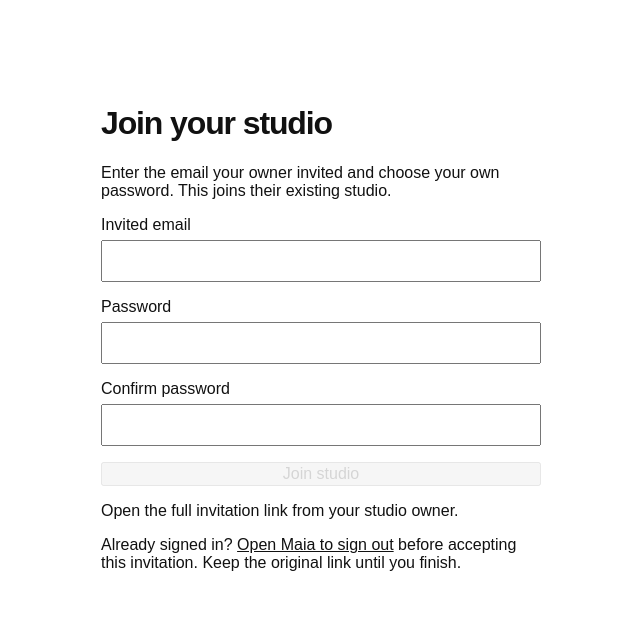
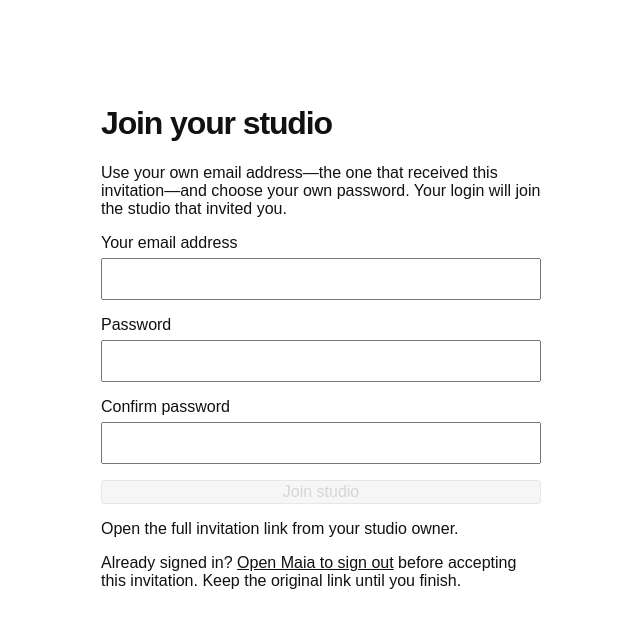
Before and after one commit to xglenng/maia-front-desk, a Next.js app: page /join in a window 1280 px wide. Shown: the top 628 px of the page, without its empty margins (319-959 px from the left). Built offline with nearby package versions, Linux system fonts and the light colour scheme.

Commit message:
Clarify staff invitations use each member's own email

```diff
--- a/app/join/page.tsx
+++ b/app/join/page.tsx
@@ -28,9 +28,9 @@ export default function JoinStudioPage() {
     } catch (error) { setError(error instanceof Error ? error.message : 'Unable to join the studio.'); }
     finally { setBusy(false); }
   }
-  return <main style={{ maxWidth:440,margin:'60px auto',padding:24 }}><h1>Join your studio</h1><p>Enter the email your owner invited and choose your own password. This joins their existing studio.</p>
+  return <main style={{ maxWidth:440,margin:'60px auto',padding:24 }}><h1>Join your studio</h1><p>Use your own email address—the one that received this invitation—and choose your own password. Your login will join the studio that invited you.</p>
     <form onSubmit={accept} style={{ display:'grid',gap:16 }}>
-      <label>Invited email<input name="email" type="email" maxLength={254} autoComplete="username" required style={field}/></label>
+      <label>Your email address<input name="email" type="email" maxLength={254} autoComplete="username" required style={field}/></label>
       <label>Password<input name="password" type="password" minLength={10} maxLength={128} autoComplete="new-password" required style={field}/></label>
       <label>Confirm password<input name="confirmPassword" type="password" minLength={10} maxLength={128} autoComplete="new-password" required style={field}/></label>
       <button disabled={busy || !inviteToken}>{busy ? 'Joining…' : 'Join studio'}</button>
--- a/app/settings/team/page.tsx
+++ b/app/settings/team/page.tsx
@@ -62,7 +62,7 @@ export default function TeamPage() {
     <form onSubmit={event => void create(event)} className="team-add">
       <h2 style={{margin:0}}>Add team member</h2>
       <label>Name<input required minLength={2} maxLength={120} value={name} onChange={event => setName(event.target.value)} style={field}/></label>
-      <label>Email<input required type="email" maxLength={254} value={email} onChange={event => setEmail(event.target.value)} style={field}/></label>
+      <label>Team member’s email<input required type="email" maxLength={254} value={email} onChange={event => setEmail(event.target.value)} style={field}/></label>
       <label>Role<select value={memberType} onChange={event => setMemberType(event.target.value)} style={field}><option value="ARTIST">Artist</option><option value="APPRENTICE">Apprentice · owner approval required</option></select></label>
       {memberType === 'APPRENTICE' && <small>Replies require owner approval. Direct booking is disabled for this new profile.</small>}
       <button className="team-primary" disabled={busy}>{busy ? 'Working…' : 'Add & send invitation'}</button>
@@ -76,7 +76,7 @@ export default function TeamPage() {
       <fieldset className="team-colors"><legend>Color for {artist.display_name}</legend>{ARTIST_COLORS.map(color=><button key={color.value} type="button" className="color-swatch" style={{'--swatch':color.value} as CSSProperties} aria-label={`${color.name} for ${artist.display_name}`} aria-pressed={artist.calendar_color===color.value} disabled={busy} onClick={()=>void saveColor(artist.id,color.value)}>{artist.calendar_color===color.value&&<UiIcon name="check" width="18" height="18"/>}</button>)}</fieldset>
       {!artist.login_email && <div style={{marginTop:12}}>
         {invitingId === artist.id ? <form onSubmit={event => void create(event,artist.id)} style={{display:'grid',gap:10}}>
-          <label>Invite email for {artist.display_name}<input type="email" maxLength={254} required autoFocus value={existingEmail} onChange={event => setExistingEmail(event.target.value)} style={field}/></label>
+          <label>{artist.display_name}’s own email<input type="email" maxLength={254} required autoFocus value={existingEmail} onChange={event => setExistingEmail(event.target.value)} style={field}/></label>
           <small>Creates a login invitation for this existing profile. A replacement link revokes its previous link.</small>
           <button disabled={busy}>{busy ? 'Working…' : 'Send invitation'}</button>
           <button type="button" disabled={busy} onClick={() => setInvitingId('')}>Cancel</button>
--- a/packages/auth/invitation-email.ts
+++ b/packages/auth/invitation-email.ts
@@ -16,7 +16,7 @@ export async function sendInvitationEmail(input: { email: string; inviteUrl: str
       method: 'POST',
       headers: { Authorization: `Bearer ${apiKey}`, 'Content-Type': 'application/json', 'Idempotency-Key': `staff-invitation/${input.invitationId}` },
       body: JSON.stringify({ from, to: [input.email], subject: 'You’re invited to join your team on Maia',
-        text: `You have been invited to join your studio’s team on Maia.\n\nChoose your password using this private invitation link:\n\n${input.inviteUrl}\n\nThis link expires in ${STAFF_INVITE_HOURS} hours and can be used once. Use the email address this invitation was sent to. If you weren’t expecting this invitation, ignore this email.` }),
+        text: `You have been invited to join your studio’s team on Maia.\n\nChoose your password using this private invitation link:\n\n${input.inviteUrl}\n\nThis link expires in ${STAFF_INVITE_HOURS} hours and can be used once. Sign in with your own email address: ${input.email}. Do not use the studio owner’s email or password. If you weren’t expecting this invitation, ignore this email.` }),
       signal: AbortSignal.timeout(10000),
     });
     return response.ok ? 'ACCEPTED' : 'FAILED';
```
Also changed, not shown: 1 other file (tests, documents, lock files or other folders).
